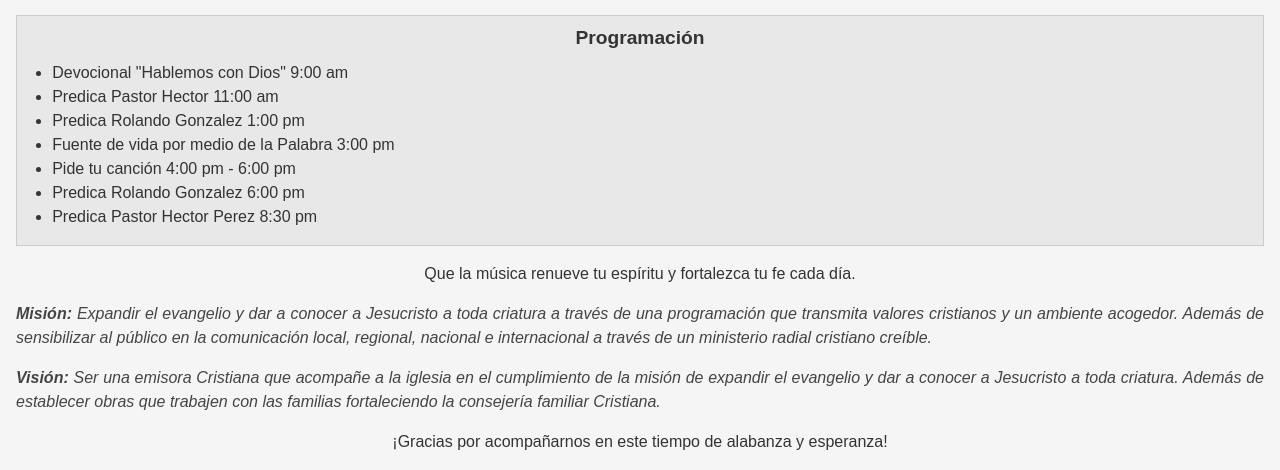
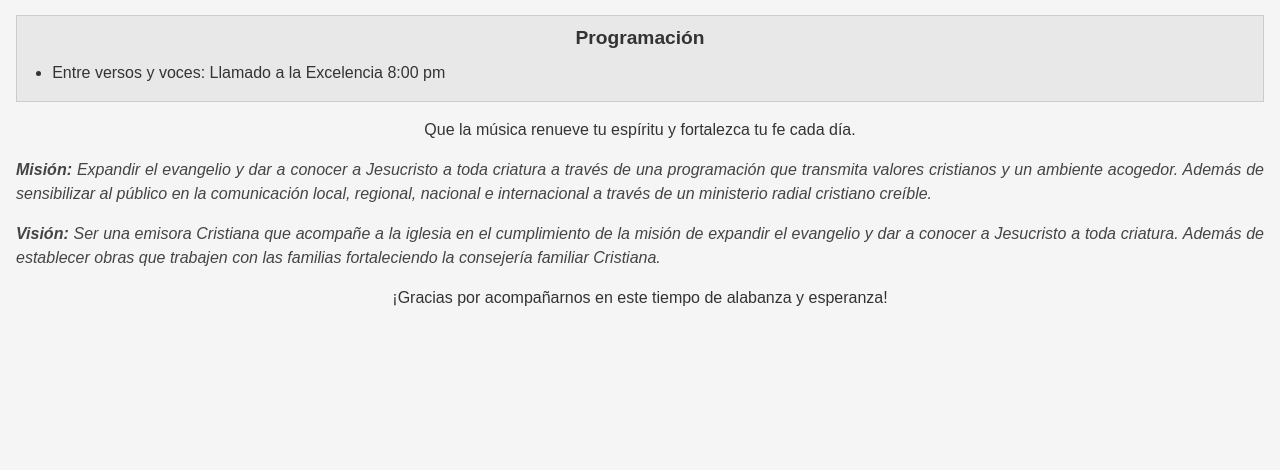
Before and after one commit to renacernewsong/emisora, a plain HTML site: page index.html in a window 1280 px wide. Shown: the part 384-854 px from the top of the page. After the commit the page ends 800 px from the top, so only its background shows below. Drawn offline with Linux system fonts and the light colour scheme.

Commit message:
Update index.html

```diff
--- a/index.html
+++ b/index.html
@@ -50,13 +50,7 @@
   <section class="announcements">
     <h2>Programación</h2>
     <ul>
-      <li>Devocional "Hablemos con Dios" 9:00 am</li>
-      <li>Predica Pastor Hector 11:00 am</li>
-      <li>Predica Rolando Gonzalez 1:00 pm</li>
-      <li>Fuente de vida por medio de la Palabra 3:00 pm</li>
-      <li>Pide tu canción 4:00 pm - 6:00 pm</li>
-      <li>Predica Rolando Gonzalez 6:00 pm</li>
-      <li>Predica Pastor Hector Perez 8:30 pm</li>
+      <li>Entre versos y voces: Llamado a la Excelencia 8:00 pm</li>
     </ul>
   </section>
 
```
